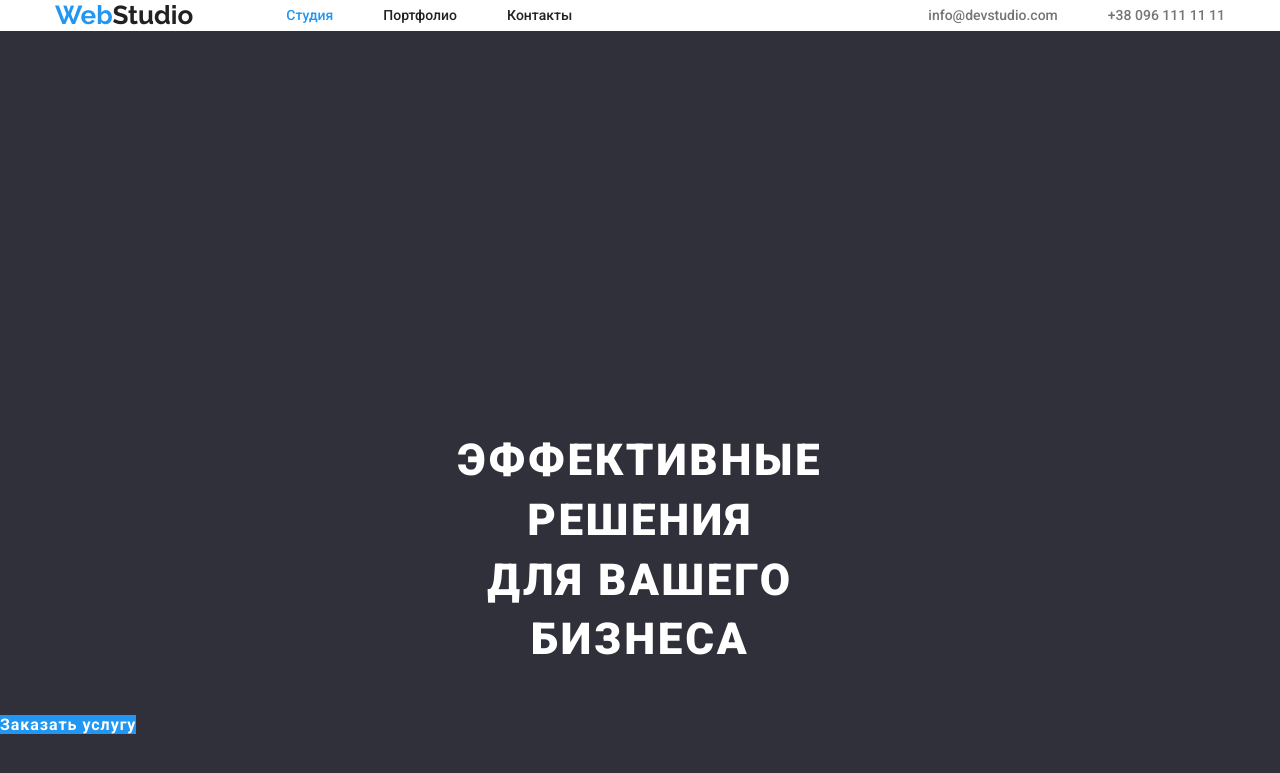
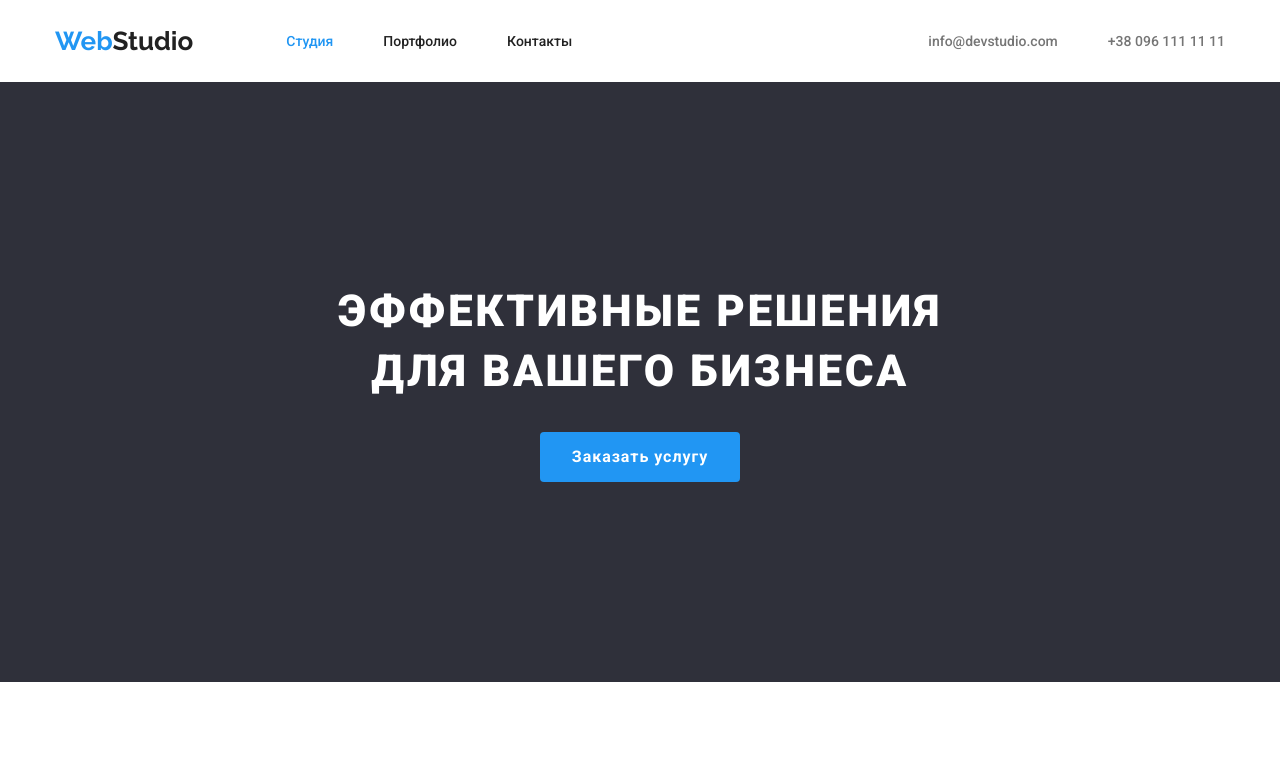
Before and after one commit to Maryna1212/goit-markup-hw-03, a plain HTML site: page index.html in a window 1280 px wide. Shown: the top 773 px of the page. Drawn offline with nearby package versions, Linux system fonts and the light colour scheme.

Commit message:
add last positioning styles to Header and Section Hero

```diff
--- a/css/style.css
+++ b/css/style.css
@@ -70,13 +70,13 @@ ul {
   font-weight: 500;
   font-size: 14px;
   line-height: 1.14;
-  padding-top: 32px;
-  padding-bottom: 32px;
 }
 
 .link-nav {
   display: flex;
   margin-left: 93px;
+  padding-top: 32px;
+  padding-bottom: 32px;
 }
 
 .link-nav .item:not(:last-child) {
@@ -86,6 +86,8 @@ ul {
 .contact-nav {
   display: flex;
   margin-left: auto;
+  padding-top: 32px;
+  padding-bottom: 32px;
   color: var(--title-text-color);
 }
 
@@ -105,13 +107,14 @@ ul {
 /* Section Hero */
 
 .section-hero {
-  padding-top: 200px;
-  padding-bottom: 200px;
+  padding: 200px 0;
+  text-align: center;
   background-color: var(--c-dark-color);
 }
 
 .title-hero {
-  margin: 200px 452px 40px;
+  margin-bottom: 30px;
+  margin-top: 0;
   color: var(--text-white-color);
   font-weight: 900;
   font-size: 44px;
@@ -209,17 +212,16 @@ ul {
   text-align: center;
 }
 
-/* button */
-
 .button {
+  display: inline-block;
+  padding: 10px 32px;
   background-color: var(--accent-color);
   color: var(--text-white-color);
   font-weight: 700;
   font-size: 16px;
   line-height: 1.87;
-  align-items: center;
-  text-align: center;
   letter-spacing: 0.06em;
+  border-radius: 4px;
 }
 
 /* Footer */
--- a/index.html
+++ b/index.html
@@ -35,8 +35,10 @@
 
       <!-- Секция Герой -->
       <section class="section-hero">
-        <h1 class="title-hero">Эффективные решения<br> для вашего бизнеса</h1>
-        <a href="" class="button">Заказать услугу</a>
+        <div class="container">
+        <h1 class="title-hero">Эффективные решения <br> для вашего бизнеса</h1>
+        <a class="button" href="">Заказать услугу</a>
+        </div>
       </section>
 
       <!-- Секция особенностей -->
```
